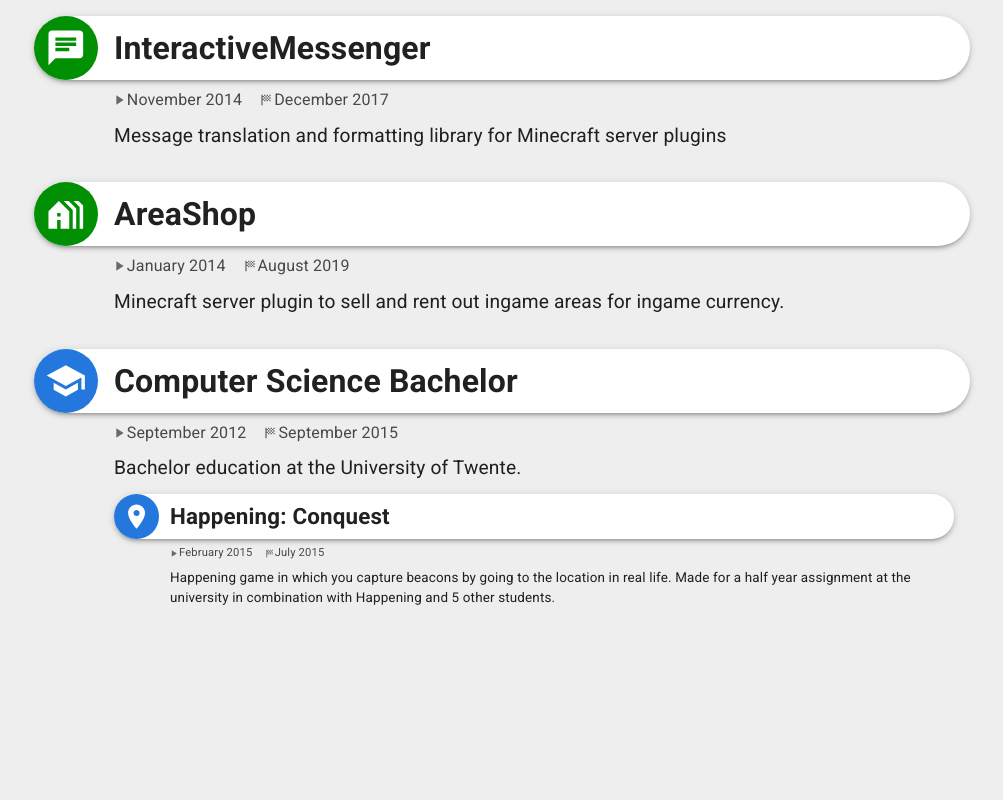
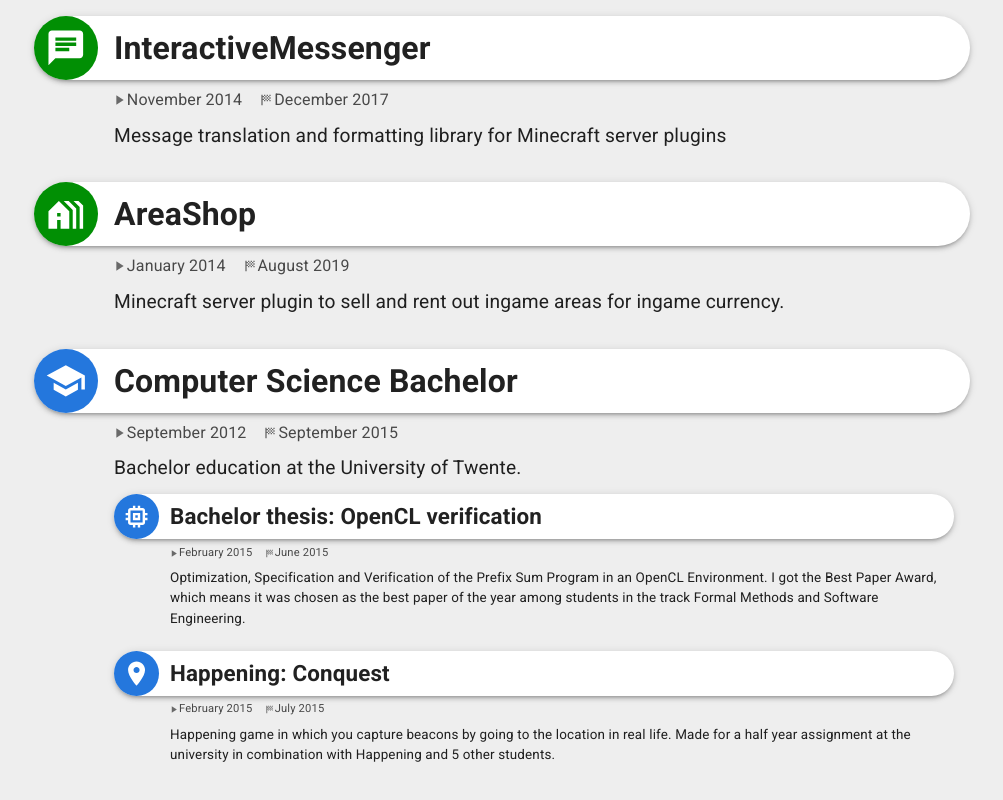
Before and after one commit to NLthijs48/NLthijs48.github.io, a React (Create React App) app: page / in a window 1280 px wide. Shown: the part 2446-3246 px from the top of the page, without its empty margins (138-1141 px from the left). Before the commit the page ends 3109 px from the top, so only its background shows below. Built offline with nearby package versions, Linux system fonts and the light colour scheme.

Commit message:
Add my Bachelor thesis project

```diff
--- /dev/null
+++ b/src/activities/computerScienceBachelor/bachelorThesis.tsx
@@ -0,0 +1,21 @@
+import {EducationInformation} from '../ActivityInformation';
+import MemoryIcon from '@mui/icons-material/Memory';
+import React from 'react';
+import ActivityType from '../ActivityType';
+
+const bachelorThesis: EducationInformation = {
+	activityType: ActivityType.Education,
+	name: 'Bachelor thesis: OpenCL verification',
+	description: (
+		<div>
+			Optimization, Specification and Verification of the Prefix Sum Program in an OpenCL Environment. I got the Best Paper Award,
+			which means it was chosen as the best paper of the year among students in the track Formal Methods and Software Engineering.
+		</div>
+	),
+	from: 'February 2015',
+	till: 'June 2015', // 22 June 2015 I did a presentation for it, in the 23rd Twente Student Conference on IT at the University of Twente
+	Icon: MemoryIcon,
+	// TODO: host the paper and link to that?
+};
+
+export default bachelorThesis;
--- a/src/activities/computerScienceBachelor/computerScienceBachelor.tsx
+++ b/src/activities/computerScienceBachelor/computerScienceBachelor.tsx
@@ -3,6 +3,7 @@
 import React from 'react';
 import ActivityType from '../ActivityType';
 import conquest from './conquest';
+import bachelorThesis from './bachelorThesis';
 
 const computerScienceBachelor: EducationInformation = {
 	activityType: ActivityType.Education,
@@ -12,7 +13,7 @@
 	till: 'September 2015', // Got the diploma on the 11th
 	Icon: SchoolIcon,
 	website: 'https://www.utwente.nl/en/education/bachelor/programmes/technical-computer-science/',
-	activities: [conquest],
+	activities: [bachelorThesis, conquest],
 };
 
 export default computerScienceBachelor;
```
